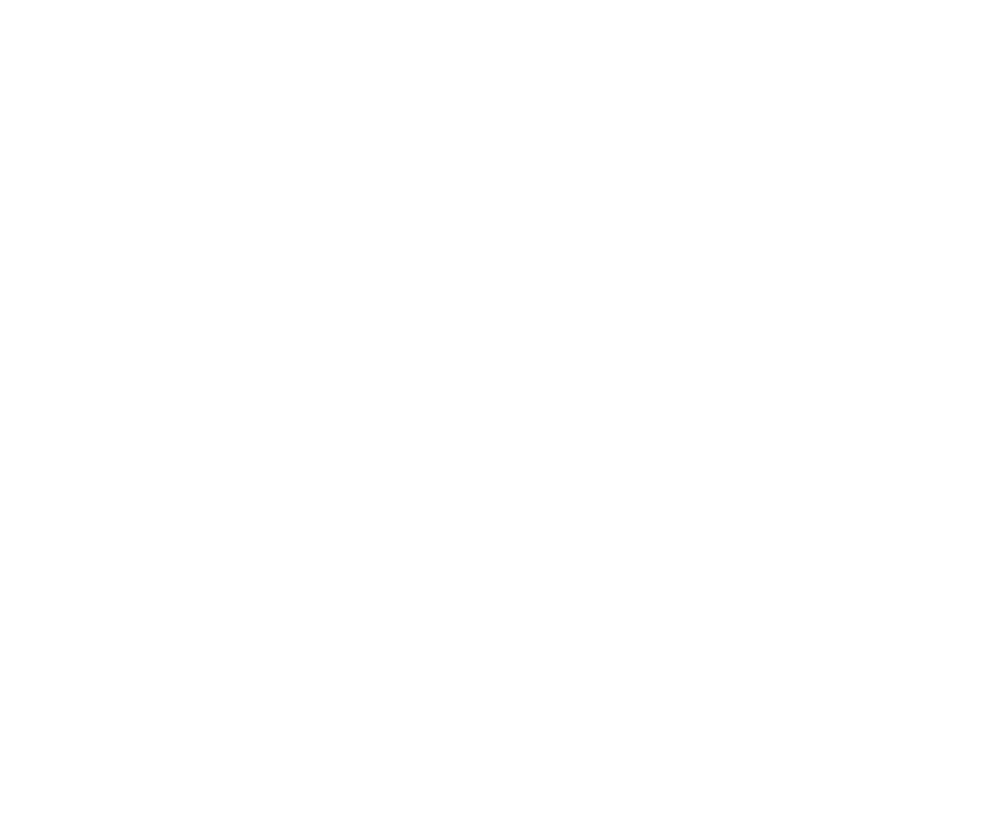
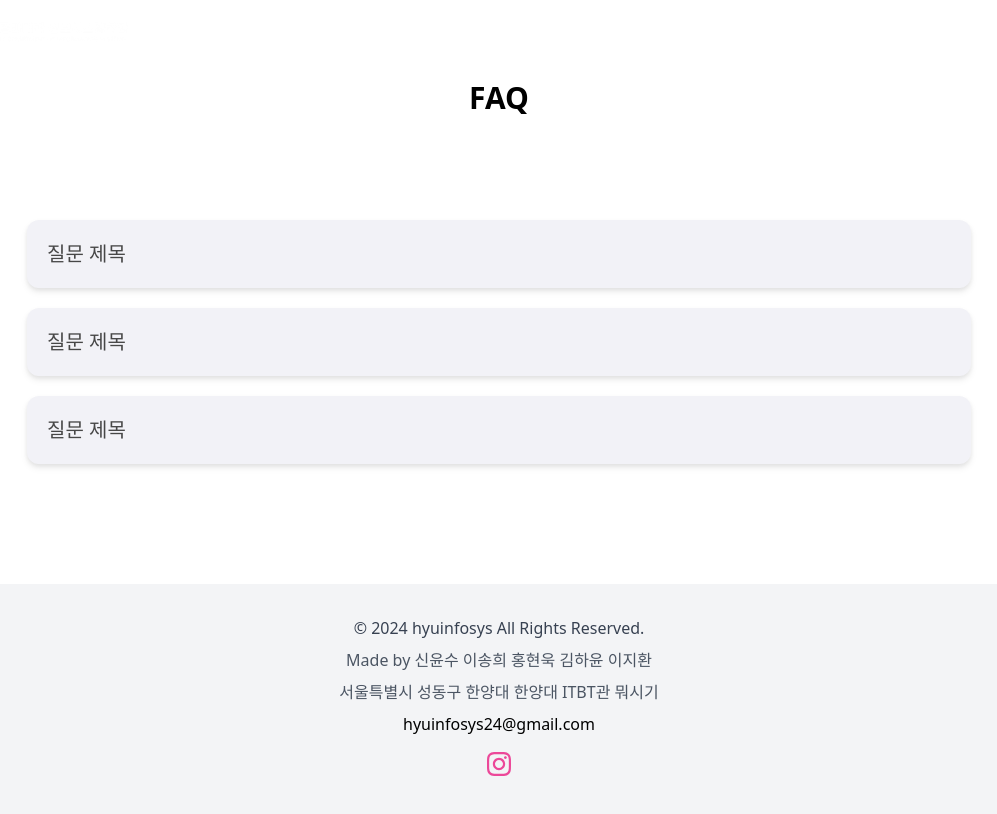
Before and after one commit to INFOSYS-HYU/front, a React (Vite) app: page /faq in a window 1280 px wide. Before the commit this address had no page. Shown: the whole page, without its empty margins (141-1138 px from the left). Built offline with nearby package versions, Linux system fonts and the light colour scheme.

Commit message:
add faq page

```diff
--- a/src/App.tsx
+++ b/src/App.tsx
@@ -7,6 +7,7 @@
 import Footer from "./components/ui/footer.tsx";
 import NoticeList from "./pages/notice/NoticeList.tsx";
 import Notice from "./pages/notice/Notice.tsx";
+import Faq from "./pages/faq/Faq.tsx";
 
 function Layout() {
   return (
@@ -31,6 +32,7 @@
         </Route>
         <Route path="/noticelist" element={<NoticeList />} />
         <Route path="/notice" element={<Notice />} />
+        <Route path="/faq" element={<Faq />} />
       </Route>
     </Routes>
   );
--- /dev/null
+++ b/src/components/faq/FaqItem.tsx
@@ -0,0 +1,36 @@
+import React, { useState } from "react";
+
+const FaqItem = () => {
+  const [active, setactive] = useState<boolean>(false);
+  return (
+    <div className="flex flex-col gap-5">
+      <div
+        className={`w-full rounded-xl p-5 drop-shadow-md duration-400 ease-in-out ${
+          active ? "bg-black" : "bg-gray-6"
+        }`}
+        onClick={() => setactive(!active)}
+      >
+        <h1 className={`text-xl ${active ? "text-white" : "text-darkgray"}`}>
+          질문 제목
+        </h1>
+      </div>
+      <p
+        className={`w-full rounded-xl bg-white p-8 drop-shadow-md text-lg duration-400 ${
+          active ? "block" : "hidden"
+        } `}
+      >
+        Lorem Ipsum is simply dummy text of the printing and typesetting
+        industry. Lorem Ipsum has been the industry's standard dummy text ever
+        since the 1500s, when an unknown printer took a galley of type and
+        scrambled it to make a type specimen book. It has survived not only five
+        centuries, but also the leap into electronic typesetting, remaining
+        essentially unchanged. It was popularised in the 1960s with the release
+        of Letraset sheets containing Lorem Ipsum passages, and more recently
+        with desktop publishing software like Aldus PageMaker including versions
+        of Lorem Ipsum.
+      </p>
+    </div>
+  );
+};
+
+export default FaqItem;
--- a/src/index.css
+++ b/src/index.css
@@ -94,4 +94,7 @@
 :root {
   --gray-1: 240 2% 57%;
   --gray-4: 240 6% 83%;
+  --gray-6: 240 24% 96%;
+
+  --darkgray: 0 0 28%;
 }
--- /dev/null
+++ b/src/pages/faq/Faq.tsx
@@ -0,0 +1,17 @@
+import FaqItem from "@/components/faq/FaqItem";
+import React from "react";
+
+const Faq = () => {
+  return (
+    <div className="flex flex-col gap-16 my-20">
+      <h1 className="text-3xl font-bold text-center">FAQ</h1>
+      <div className="w-faq my-10 mx-auto flex flex-col gap-5">
+        <FaqItem />
+        <FaqItem />
+        <FaqItem />
+      </div>
+    </div>
+  );
+};
+
+export default Faq;
--- a/tailwind.config.js
+++ b/tailwind.config.js
@@ -13,11 +13,14 @@
         gray: {
           1: "hsl(var(--gray-1))",
           4: "hsl(var(--gray-4))",
+          6: "hsl(var(--gray-6))",
         },
+        darkgray: "hsl(var(--darkgray))",
       },
       width: {
         notice: "476px",
         noticelist: "912px",
+        faq: "944px",
       },
       screens: {
         mobile: "1120px",
```
